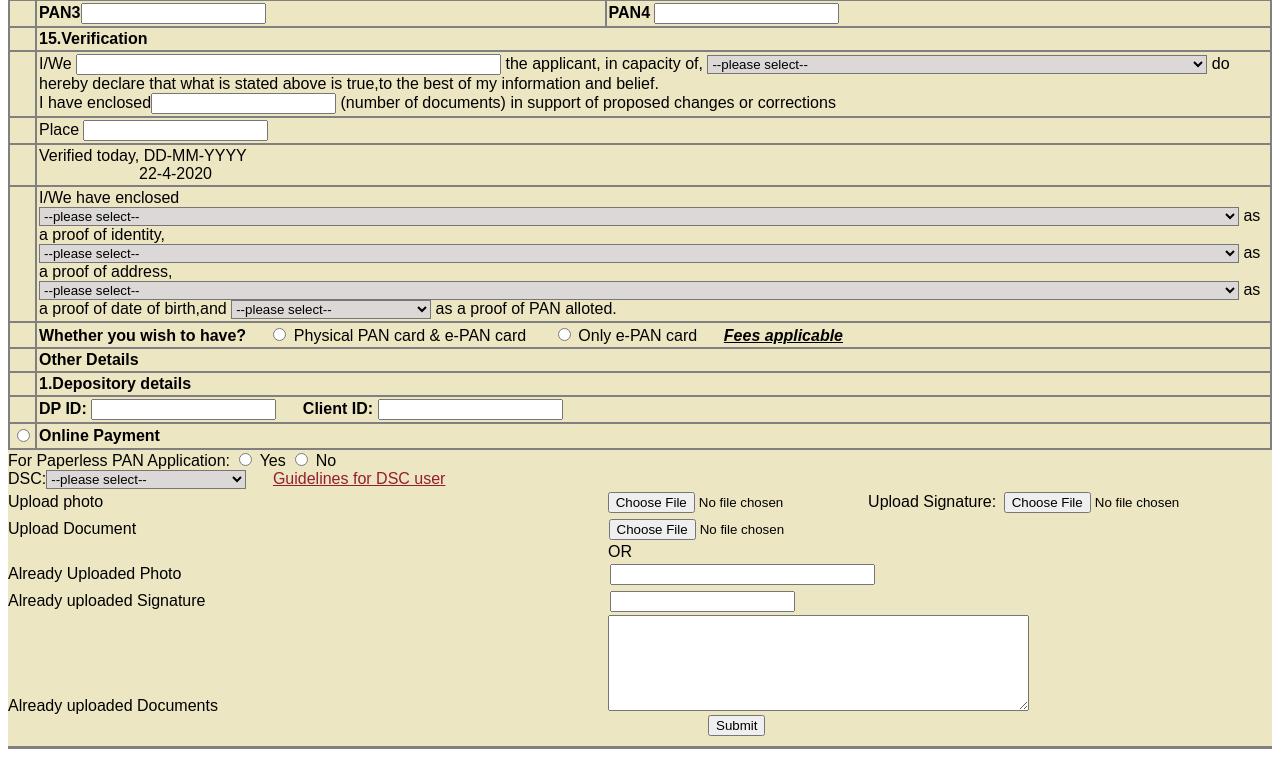
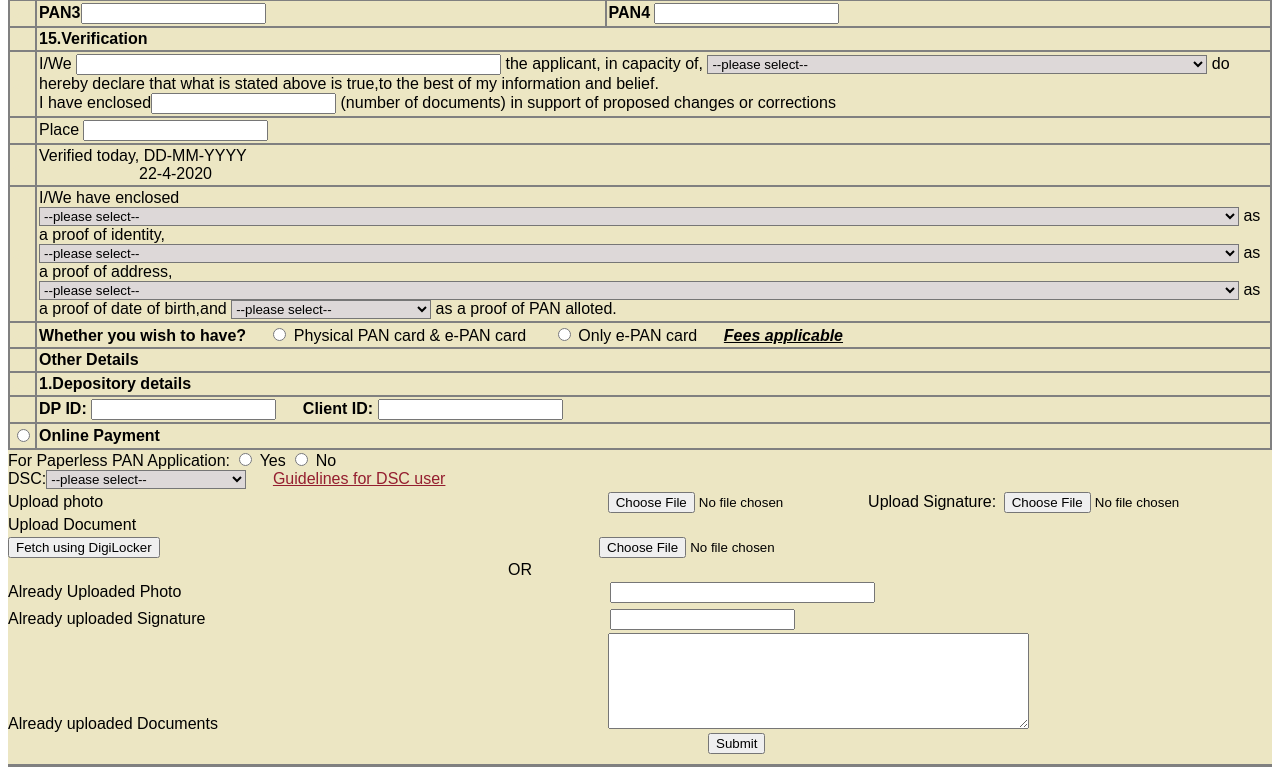
Before and after one commit to Ishwarya-Kanagaraman/PAN-CARD-Task, a plain HTML site: page index.html in a window 1280 px wide. Shown: the part 1344-2111 px from the top of the page. Drawn offline with Linux system fonts and the light colour scheme.

Commit message:
Update index.html

```diff
--- a/index.html
+++ b/index.html
@@ -454,9 +454,12 @@
                 <td ><input class="margin" type="file"></td><br>
                </tr>
                 <tr>
-                    <th >Upload Document</th>
-                    <td ><input style="margin-left:468px" class="margin" type="file"></td>
-                    <span style="margin-left: 600px;">OR</span>
+                    <th >Upload Document
+                    <br>
+                     <button><i style="color:blue"class="fa fa-file" aria-hidden="true"></i>Fetch using DigiLocker</button>
+                    </th>
+                    <td ><input style="margin-left:435px" class="margin" type="file"></td>
+                    <span style="margin-left: 500px;">OR</span>
                 </tr><br>
                 <label style="margin-bottom:30px"for="pic">Already Uploaded Photo</label>
                 <input style="margin-left:424px" class="margin" type="text" size="30"><br>
```
